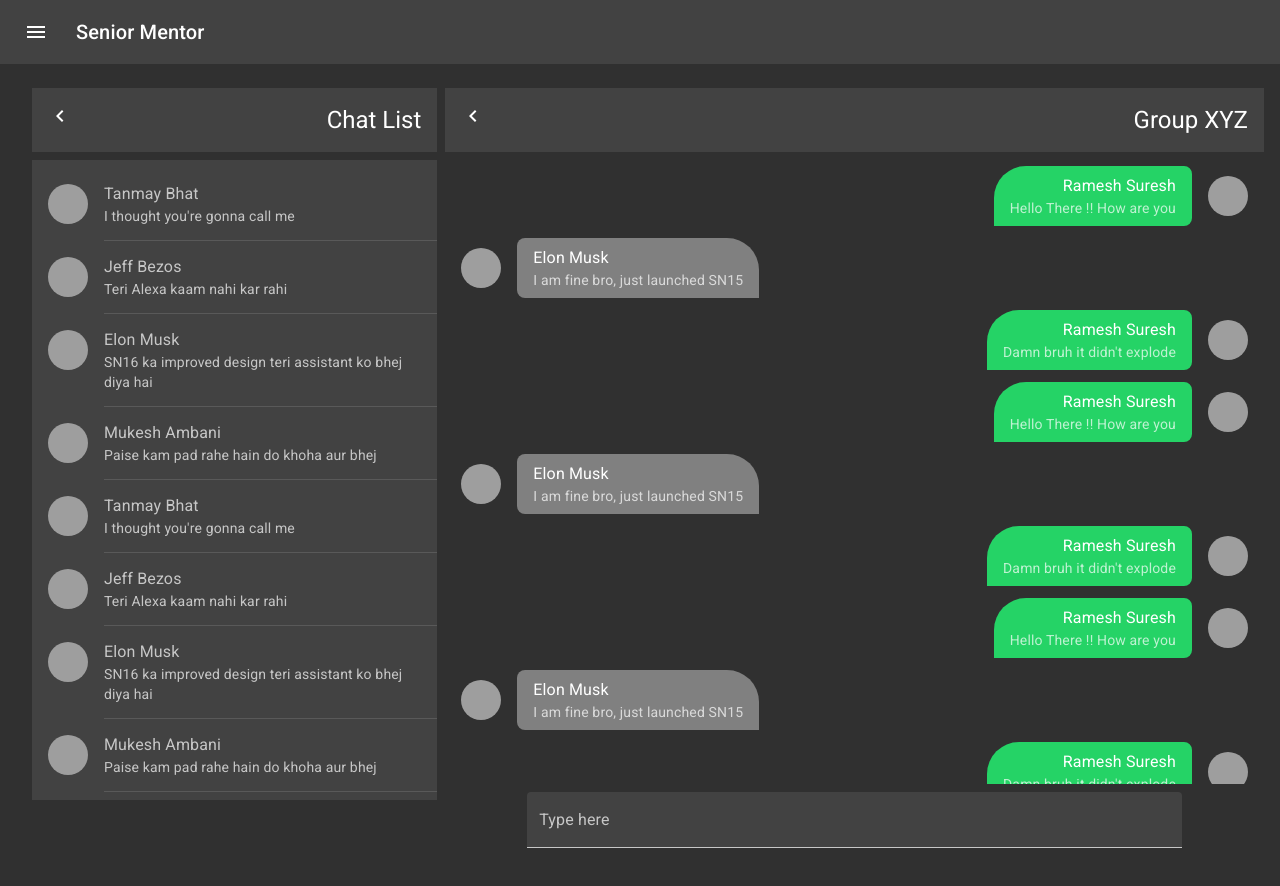
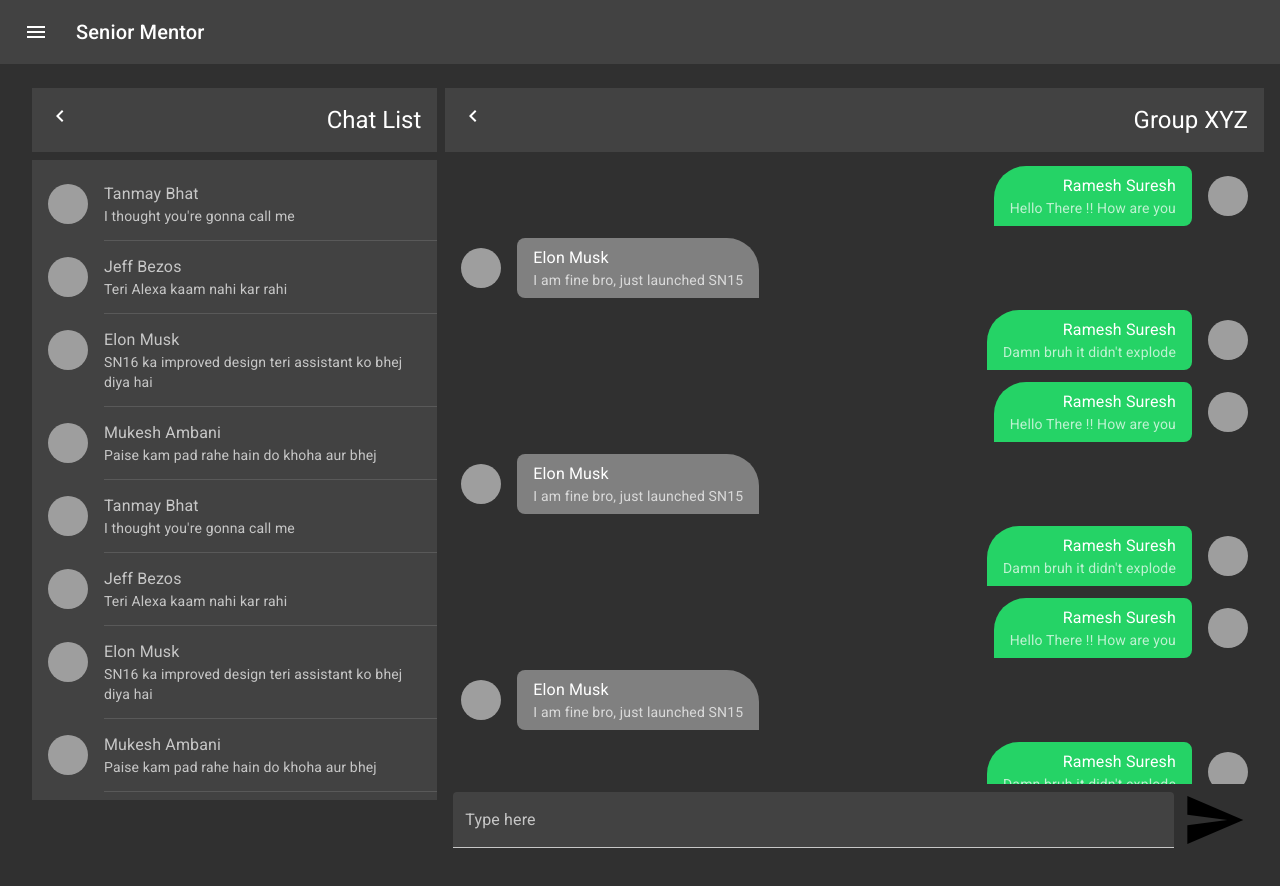
Before and after one commit to SeniorMentor/client, a React (Create React App) app: page /chat in a window 1280 px wide. Shown: the top 886 px of the page. Built offline with nearby package versions, Linux system fonts and the light colour scheme; grey boxes are pictures that could not be loaded.

Commit message:
message input component addde

```diff
--- a/src/components/ChatLeft/ChatLeft.jsx
+++ b/src/components/ChatLeft/ChatLeft.jsx
@@ -80,8 +80,6 @@ const ChatLeft = () => {
                 })}
               </List>
             </Typography>
-
-
         </Container>
     )
 }
--- a/src/components/ChatRight/Input/Input.jsx
+++ b/src/components/ChatRight/Input/Input.jsx
@@ -1,13 +1,15 @@
 import React from 'react';
 import { makeStyles } from '@material-ui/core/styles';
 import TextField from '@material-ui/core/TextField';
+import SendIcon from '@material-ui/icons/Send';
+import Box from '@material-ui/core/Box';
 
 const useStyles = makeStyles((theme) => ({
   root: {
     '& > *': {
       margin: theme.spacing(1),
-      width: '80%',
-    },
+
+    }
   },
 }));
 
@@ -15,9 +17,16 @@ const Input = () => {
     const classes = useStyles();
 
     return (
-        <form className={classes.root} noValidate autoComplete="off">
-            <TextField id="filled-basic" label="Type here" variant="filled" />
-        </form>
+      <Box component="span" display="flex" flexDirection="row" justifyContent="space-between">
+        <Box component="span" width="88%">
+          <form  className={classes.root} noValidate autoComplete="off">
+            <TextField  fullWidth="true" id="filled-basic" label="Type here" variant="filled" />
+          </form>
+        </Box>
+        <Box width="10%"component="span" display="flex" flexDirection="column" justifyContent="center">
+          <SendIcon style={{ fontSize: "4rem"}}/>
+        </Box>
+      </Box>
     );
 }
 
```
